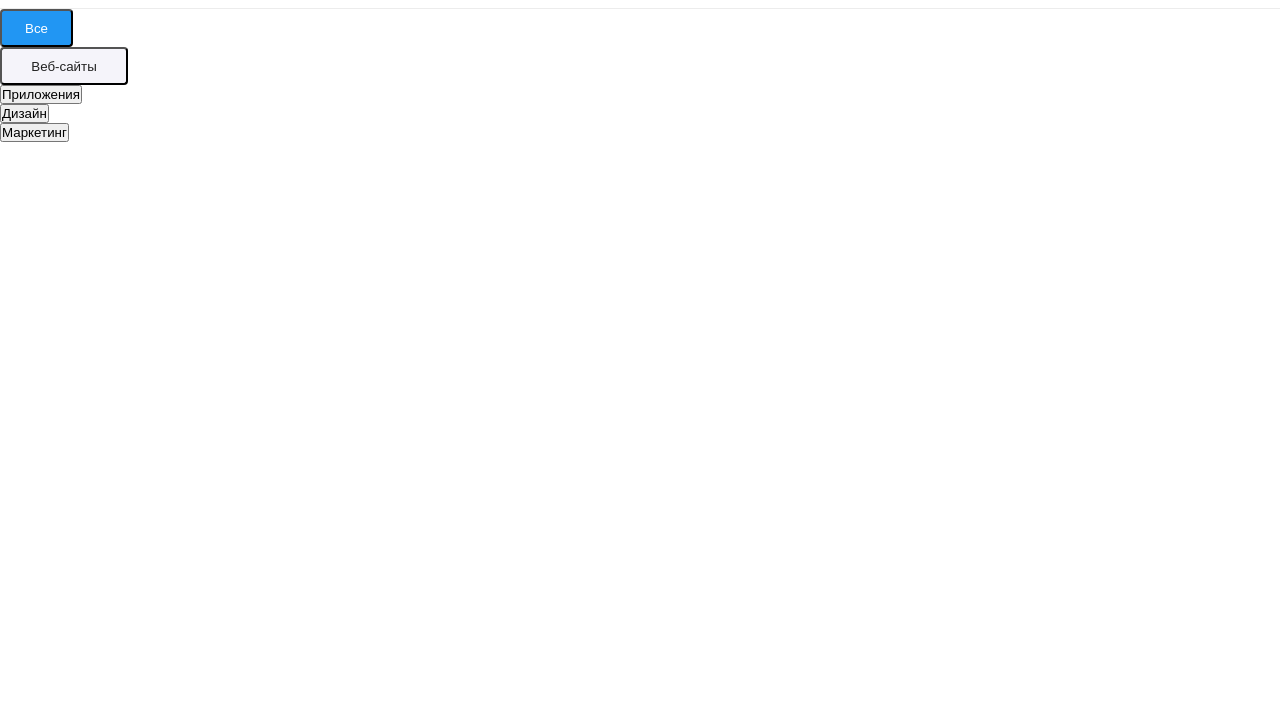
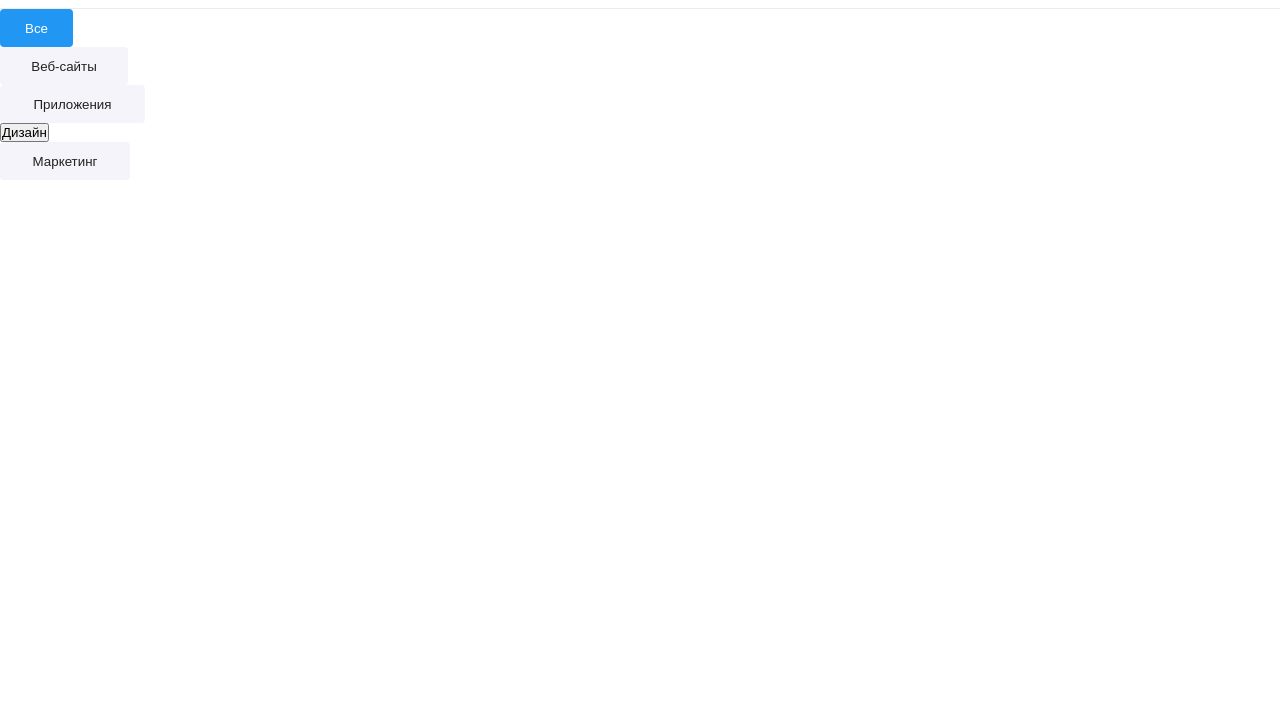
Before and after one commit to Drummberg/goit-markup-hw-02, a plain HTML site: page portfolio.html in a window 1280 px wide. Shown: the part 72-800 px from the top of the page. Drawn offline with Linux system fonts and the light colour scheme.

Commit message:
Update styles.css

```diff
--- a/css/styles.css
+++ b/css/styles.css
@@ -119,6 +119,7 @@ a {
     top: 174px;
     border-radius: 4px;
     cursor: pointer;
+    border: none;
 }
 
 .btn-web {
@@ -130,8 +131,44 @@ a {
     top: 174px;
     border-radius: 4px;
     cursor: pointer;
+    border: none;
 }
 
+.btn-apps {
+    background-color: #f5f4fa;
+    color: #212121;
+    width: 145px;
+    height: 38px;
+    left: 712px;
+    top: 174px;
+    border-radius: 4px;
+    cursor: pointer;
+    border: none;
+}
+
+.btn-design {
+    background-color: #f5f4fa;
+    color: #212121;
+    width: 103px;
+    height: 38px;
+    left: 865px;
+    top: 174px;
+    border-radius: 4px;
+    cursor: pointer;
+    border: none;
+}
+
+.btn-marketing {
+    background-color: #f5f4fa;
+    color: #212121;
+    width: 130px;
+    height: 38px;
+    left: 976px;
+    top: 174px;
+    border-radius: 4px;
+    cursor: pointer;
+    border: none;
+}
 /* Section */
 footer .container {
     background-color: #2f303a;
```
